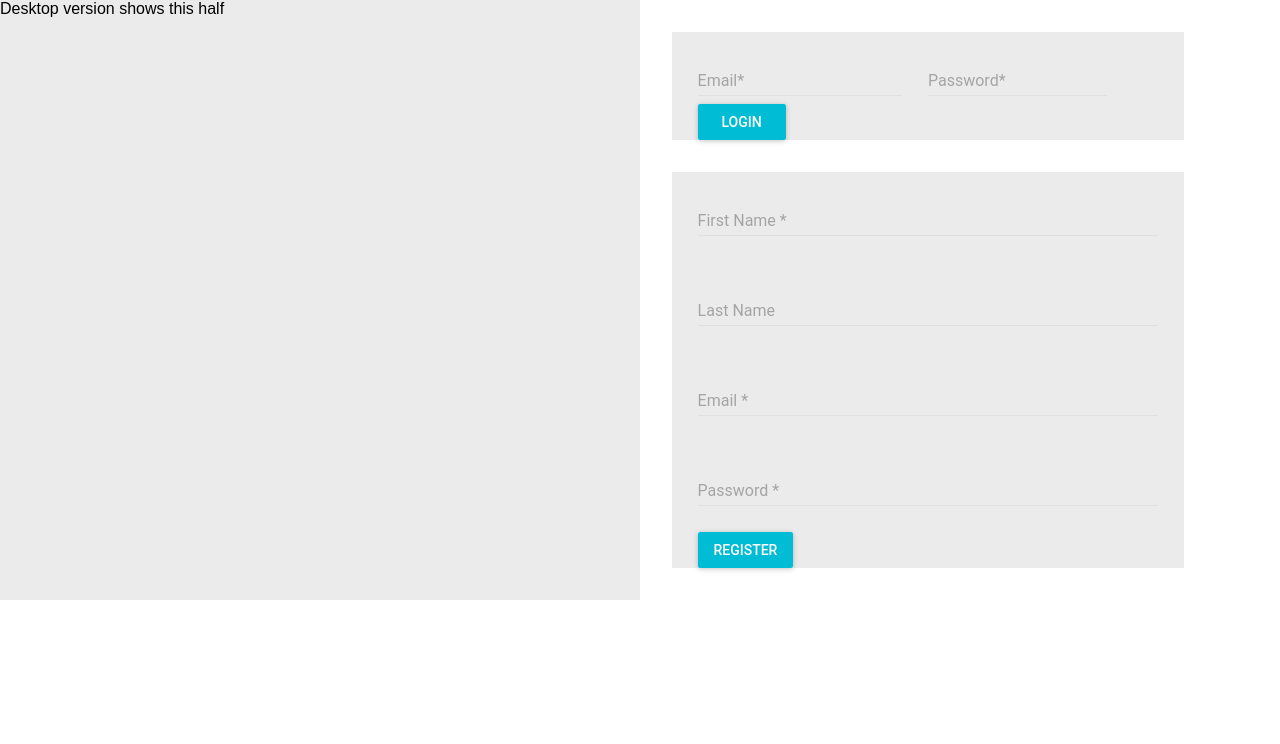
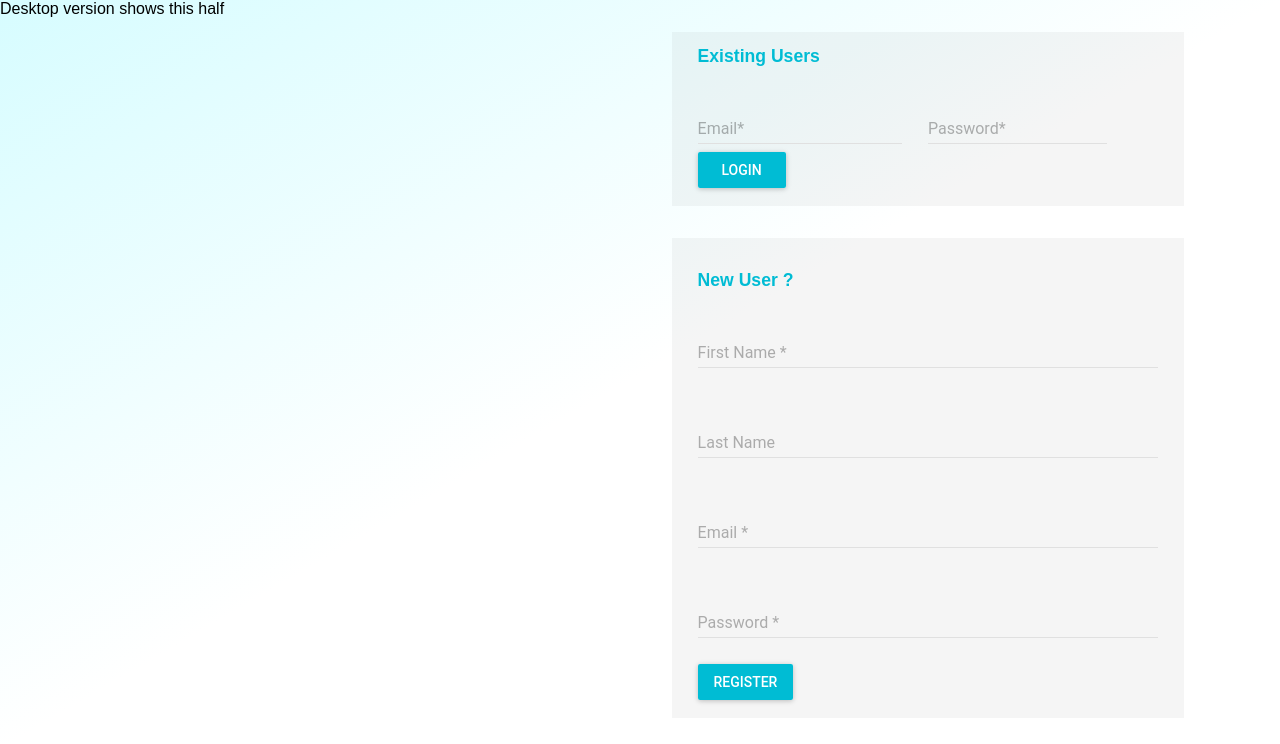
Before and after one commit to scrummish/Project-2-Application, a React (Create React App) app: page / in a window 1280 px wide. Shown: the top 744 px of the page. Built offline with nearby package versions, Linux system fonts and the light colour scheme.

Commit message:
Styling Sign in page

```diff
--- a/src/Login.js
+++ b/src/Login.js
@@ -1,7 +1,17 @@
 import React, { Component } from 'react';
 import RaisedButton from 'material-ui/RaisedButton';
 import TextField from 'material-ui/TextField';
+import Subheader from 'material-ui/Subheader';
 import './login.css';
+const styles = {
+  login: {
+    "font-size": "1.1em",
+    color: 'rgb(0, 188, 212)',
+    'padding-left': '0',
+    'margin-left': '5%',
+    'font-weight': '600',
+  }
+};
 
 class Login extends Component {
   constructor(){
@@ -27,7 +37,7 @@ class Login extends Component {
 render() {
   return (
       <div className="log-in-section">
-
+          <Subheader style={styles.login}>Existing Users</Subheader>
           <div className="login-form-email">
             <TextField fullWidth={true} hintText="Enter your Email" floatingLabelText="Email*" onChange = {(e,newValue) => this.setState({email:newValue})}/>
           </div>
@@ -37,7 +47,7 @@ render() {
           <div className="login-button">
             <RaisedButton label="Login" primary={true}  onClick={this.handleLogin}/>
           </div>
-
+          <br/>
       </div>
     );
   }
--- a/src/Register.js
+++ b/src/Register.js
@@ -1,6 +1,17 @@
 import React, { Component } from 'react';
 import RaisedButton from 'material-ui/RaisedButton';
 import TextField from 'material-ui/TextField';
+import Subheader from 'material-ui/Subheader';
+const styles = {
+  register: {
+    "font-size": "1.1em",
+    color: 'rgb(0, 188, 212)',
+    'padding-left': '0',
+    'margin-left': '5%',
+    'font-weight': '600',
+  }
+};
+
 
 class Register extends Component {
   constructor(){
@@ -29,6 +40,8 @@ class Register extends Component {
   render() {
     return (
       <div className="log-in-section">
+            <br/>
+            <Subheader style={styles.register}>New User ?</Subheader>
             <div className="register-field">
               <TextField fullWidth={true} hintText="Enter your First Name" floatingLabelText="First Name *" onChange={(e,newValue) => this.setState({firstname:newValue})}/>
             </div>
@@ -48,6 +61,7 @@ class Register extends Component {
             <div className="login-button">
               <RaisedButton label="Register" primary={true} onClick={this.createUser}/>
             </div>
+            <br/>
       </div>
     );
   }
--- a/src/SignInScreen.css
+++ b/src/SignInScreen.css
@@ -1,11 +1,15 @@
 .sign-in-flex-container {
 	display: flex;
+	width: 100%;
+	height: 100%;
+	background: white;
+	background: linear-gradient(to bottom right,rgba(40, 240, 255, 0.19), #ffffff, #ffffff);
 }
 .sign-in-flex-child {
 	width: 50%;
 }
 #sign-in-flex-child1 {
-	background-color: rgba(0, 0, 0, 0.08);
+	/*background-color: rgba(255, 25, 140, 0.35);*/
 }
 #sign-in-flex-child2 {
 
--- a/src/login.css
+++ b/src/login.css
@@ -1,5 +1,5 @@
 .log-in-section {
-	background-color: rgba(0, 0, 0, 0.08);
+	background-color: rgba(0, 0, 0, 0.04);
 	margin: 5% 15% 5% 5%;
 }
 .login-form-email {
```
